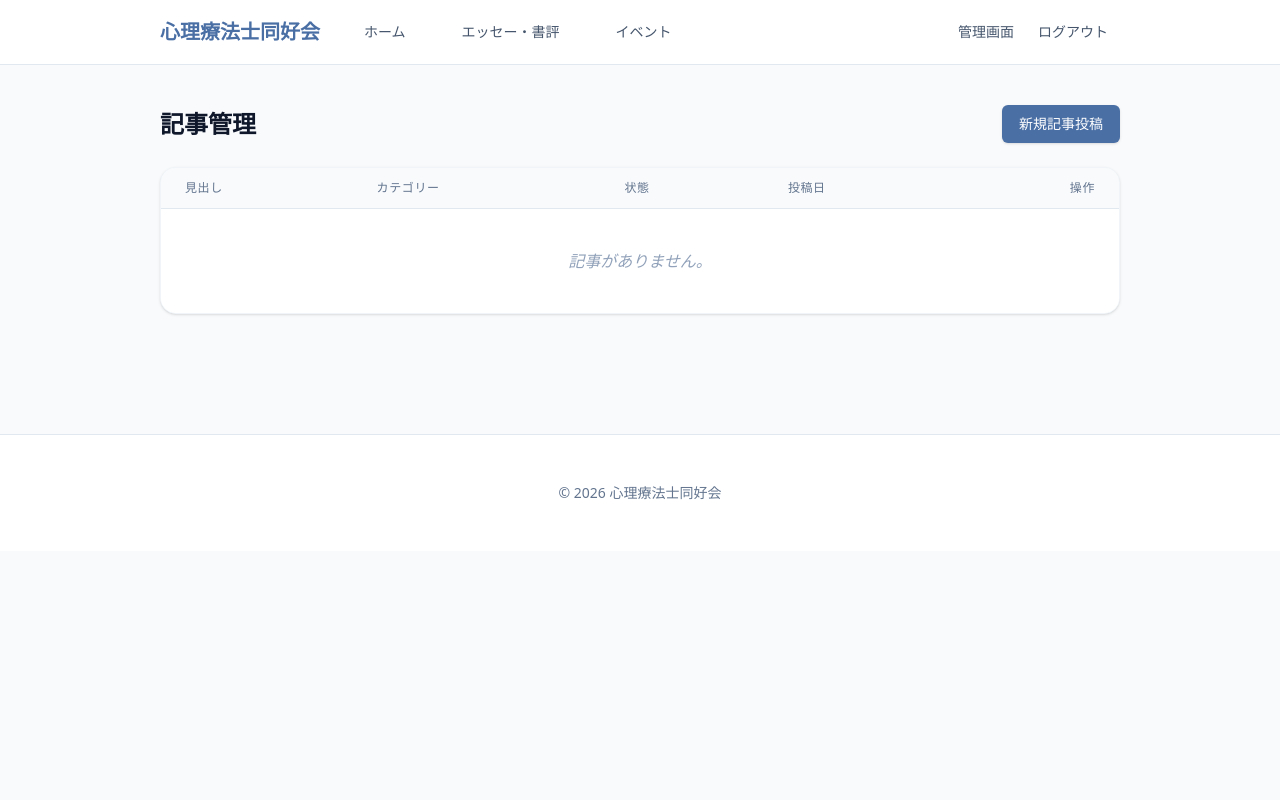
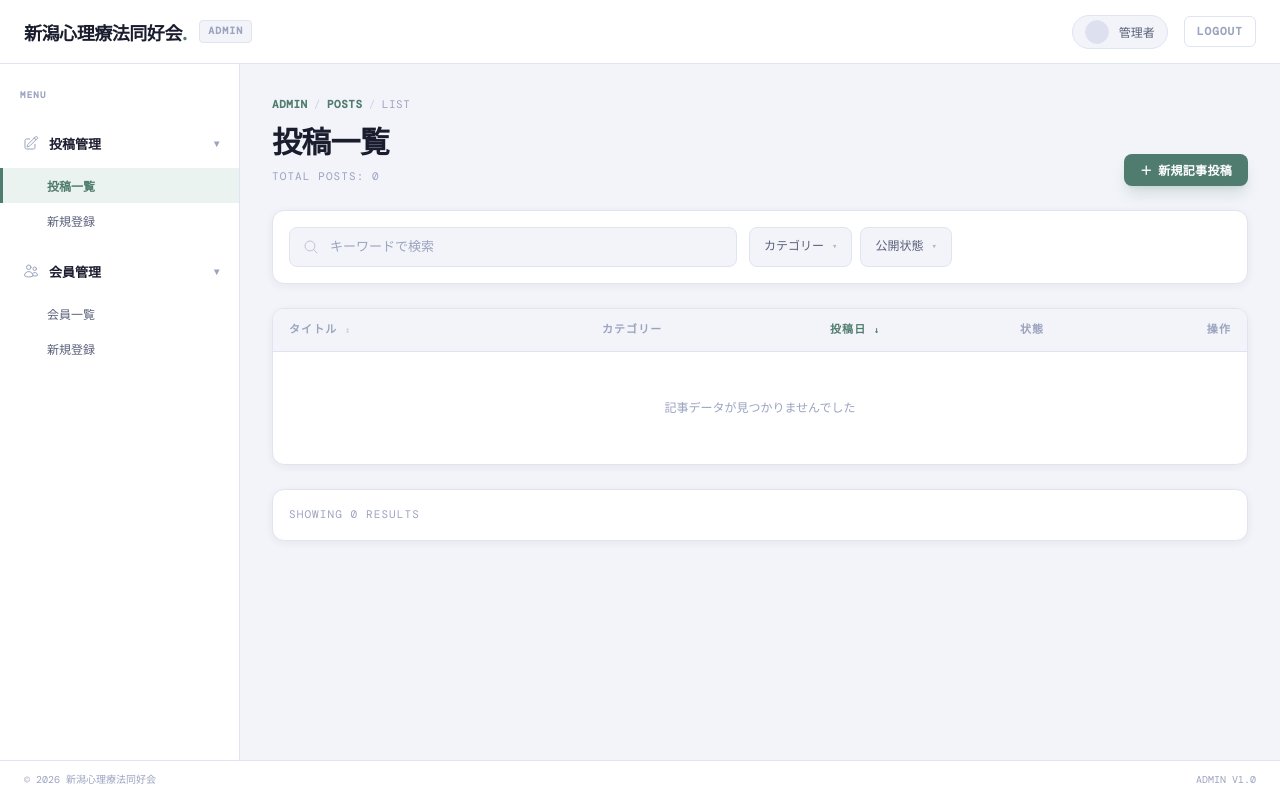
Before and after one commit to yousunabaco-sudo/daytime-team03, a Flask app: page /admin/posts in a window 1280 px wide. Run offline with Flask 3, Linux system fonts and the light colour scheme; a user stored in the database is signed in; some libraries are stand-ins or nearby versions.

Commit message:
管理画面/投稿管理を追加

```diff
--- a/app/blueprints/admin/templates/admin/post_list.html
+++ b/app/blueprints/admin/templates/admin/post_list.html
@@ -1,63 +1,131 @@
-{% extends "layout/base.html" %}
+{% extends "admin/admin_base.html" %}
+{% set active_menu = 'post_list' %}
 
-{% block content %}
-<div class="space-y-6">
-    <div class="flex justify-between items-center">
-        <h1 class="text-2xl font-bold">記事管理</h1>
-        <a href="{{ url_for('admin.create_post') }}"
-            class="inline-flex items-center px-4 py-2 border border-transparent text-sm font-medium rounded-md shadow-sm text-white bg-brand hover:bg-brand-dark">
-            新規記事投稿
+{% block title %}投稿一覧{% endblock %}
+
+{% block main_content %}
+<!-- PAGE HEADER -->
+<div class="flex flex-col md:flex-row md:items-end justify-between gap-4">
+    <div class="flex flex-col gap-2">
+        <div class="flex items-center gap-1.5 text-[11px] font-mono-dm text-custom-text-muted uppercase tracking-wider">
+            <span class="text-custom-accent font-bold">Admin</span>
+            <span class="opacity-40">/</span>
+            <span class="text-custom-accent font-bold">Posts</span>
+            <span class="opacity-40">/</span>
+            <span>List</span>
+        </div>
+        <h1 class="text-2xl md:text-3xl font-header-sans font-bold text-custom-text-primary tracking-tight">
+            投稿一覧</h1>
+        <div class="text-[11px] font-mono-dm text-custom-text-muted uppercase tracking-widest mt-0.5">Total
+            Posts: {{ posts|length }}</div>
+    </div>
+    <a href="{{ url_for('admin.create_post') }}" class="btn-admin-primary w-full md:w-auto justify-center">
+        <span>＋</span> 新規記事投稿
     </a>
 </div>
 
-    <div class="bg-white shadow-sm border border-slate-100 rounded-2xl overflow-hidden">
-        <table class="min-w-full divide-y divide-slate-200">
-            <thead class="bg-slate-50">
+<!-- TOOLBAR -->
+<div
+    class="bg-white border border-custom-border rounded-custom p-4 shadow-custom-sm flex flex-col sm:flex-row sm:items-center gap-3">
+    <div class="relative flex-1 w-full sm:max-w-md">
+        <span class="absolute left-3.5 top-1/2 -translate-y-1/2 text-custom-text-muted opacity-60">
+            <svg xmlns="http://www.w3.org/2000/svg" fill="none" viewBox="0 0 24 24" stroke-width="1.5"
+                stroke="currentColor" class="w-4 h-4">
+                <path stroke-linecap="round" stroke-linejoin="round"
+                    d="m21 21-5.197-5.197m0 0A7.5 7.5 0 1 0 5.196 5.196a7.5 7.5 0 0 0 10.607 10.607Z" />
+            </svg>
+        </span>
+        <input type="text" placeholder="キーワードで検索" class="input-admin pl-10">
+    </div>
+    <div class="flex gap-2">
+        <div
+            class="flex-1 sm:flex-none flex items-center justify-between gap-2 px-3.5 h-10 bg-custom-surface-2 border border-custom-border rounded-lg text-[12px] font-mono-dm text-custom-text-secondary cursor-pointer hover:bg-custom-surface-3 transition-colors">
+            カテゴリー <span class="text-[9px] opacity-40">▾</span>
+        </div>
+        <div
+            class="flex-1 sm:flex-none flex items-center justify-between gap-2 px-3.5 h-10 bg-custom-surface-2 border border-custom-border rounded-lg text-[12px] font-mono-dm text-custom-text-secondary cursor-pointer hover:bg-custom-surface-3 transition-colors">
+            公開状態 <span class="text-[9px] opacity-40">▾</span>
+        </div>
+    </div>
+</div>
+
+<!-- TABLE CONTAINER -->
+<div class="bg-white border border-custom-border rounded-custom shadow-custom-sm overflow-x-auto w-full">
+    <table class="w-full text-left border-collapse min-w-[800px]">
+        <thead class="bg-custom-surface-2 border-b border-custom-border">
             <tr>
-                    <th class="px-6 py-3 text-left text-xs font-medium text-slate-500 uppercase tracking-wider">見出し</th>
-                    <th class="px-6 py-3 text-left text-xs font-medium text-slate-500 uppercase tracking-wider">カテゴリー
-                    </th>
-                    <th class="px-6 py-3 text-left text-xs font-medium text-slate-500 uppercase tracking-wider">状態</th>
-                    <th class="px-6 py-3 text-left text-xs font-medium text-slate-500 uppercase tracking-wider">投稿日</th>
-                    <th class="px-6 py-3 text-right text-xs font-medium text-slate-500 uppercase tracking-wider">操作</th>
+                <th
+                    class="px-4 py-3 text-[11px] font-bold text-custom-text-muted font-mono-dm uppercase tracking-widest">
+                    タイトル <span class="text-[9px] opacity-40">↕</span></th>
+                <th
+                    class="px-4 py-3 text-[11px] font-bold text-custom-text-muted font-mono-dm uppercase tracking-widest text-center">
+                    カテゴリー</th>
+                <th
+                    class="px-4 py-3 text-[11px] font-bold text-custom-accent font-mono-dm uppercase tracking-widest text-center">
+                    投稿日 <span class="text-[9px]">↓</span></th>
+                <th
+                    class="px-4 py-3 text-[11px] font-bold text-custom-text-muted font-mono-dm uppercase tracking-widest text-center">
+                    状態</th>
+                <th
+                    class="px-4 py-3 text-[11px] font-bold text-custom-text-muted font-mono-dm uppercase tracking-widest text-right">
+                    操作</th>
             </tr>
         </thead>
-            <tbody class="bg-white divide-y divide-slate-200">
+        <tbody class="divide-y divide-custom-border-light">
             {% for post in posts %}
-                <tr class="hover:bg-slate-50 transition-colors">
-                    <td class="px-6 py-4 whitespace-nowrap">
-                        <div class="text-sm font-medium text-slate-900">{{ post.title }}</div>
+            <tr class="hover:bg-custom-surface-2 transition-colors group">
+                <td class="px-4 py-4">
+                    <div class="font-bold text-custom-text-primary text-[13px] truncate max-w-[400px]">{{ post.title }}
+                    </div>
+                    <div class="text-[10px] font-mono-dm text-custom-text-muted">ID: #{{ "%03d"|format(post.id) }}</div>
                 </td>
-                    <td class="px-6 py-4 whitespace-nowrap">
-                        <span
-                            class="px-2 inline-flex text-xs leading-5 font-semibold rounded-full bg-blue-100 text-blue-800">
+                <td class="px-4 py-4 text-center">
+                    <span class="text-xs text-custom-text-secondary">
                         {{ post.category.name if post.category else '未分類' }}
                     </span>
                 </td>
-                    <td class="px-6 py-4 whitespace-nowrap">
-                        <span class="text-sm text-slate-500">{{ '公開中' if post.status == 'published' else '下書き' }}</span>
+                <td class="px-4 py-4 text-center text-[11px] font-mono-dm text-custom-text-muted">
+                    {{ post.created_at.strftime('%Y.%m.%d') }}
                 </td>
-                    <td class="px-6 py-4 whitespace-nowrap text-sm text-slate-500">
-                        {{ post.created_at.strftime('%Y/%m/%d') }}
+                <td class="px-4 py-4 text-center">
+                    {% if post.status == 'published' %}
+                    <span class="status-badge-active">
+                        <span class="w-1.5 h-1.5 rounded-full bg-current"></span>
+                        公開中
+                    </span>
+                    {% else %}
+                    <span class="status-badge-inactive">
+                        <span class="w-1.5 h-1.5 rounded-full bg-current"></span>
+                        下書き
+                    </span>
+                    {% endif %}
                 </td>
-                    <td class="px-6 py-4 whitespace-nowrap text-right text-sm font-medium space-x-3">
+                <td class="px-4 py-4">
+                    <div class="flex justify-end gap-2 text-right">
                         <a href="{{ url_for('admin.edit_post', id=post.id) }}"
-                            class="text-brand hover:text-brand-dark">編集</a>
+                            class="btn-admin-ghost py-1 text-[11px]">編集</a>
                         <form action="{{ url_for('admin.delete_post', id=post.id) }}" method="POST" class="inline"
                             onsubmit="return confirm('本当に削除しますか？');">
-                            <button type="submit" class="text-red-600 hover:text-red-900">削除</button>
+                            <button type="submit" class="btn-admin-danger py-1 text-[11px]">削除</button>
                         </form>
+                    </div>
                 </td>
             </tr>
             {% else %}
             <tr>
-                    <td colspan="5" class="px-6 py-10 text-center text-slate-400 italic">
-                        記事がありません。
+                <td colspan="5" class="px-4 py-12 text-center text-custom-text-muted font-mono-dm text-xs">
+                    記事データが見つかりませんでした
                 </td>
             </tr>
             {% endfor %}
         </tbody>
     </table>
 </div>
+
+<!-- PAGINATION (Placeholder) -->
+<div
+    class="bg-white border border-custom-border rounded-custom p-4 shadow-custom-sm flex flex-col md:flex-row items-center justify-between gap-4">
+    <div class="text-[11px] font-mono-dm text-custom-text-muted uppercase tracking-widest order-2 md:order-1">
+        SHOWING {{ posts|length }} RESULTS</div>
 </div>
 {% endblock %}
```
Also changed, not shown: app/blueprints/admin/templates/admin/post_form.html (+68 -32 lines). Lines whose indentation alone changed are shown as unchanged.
